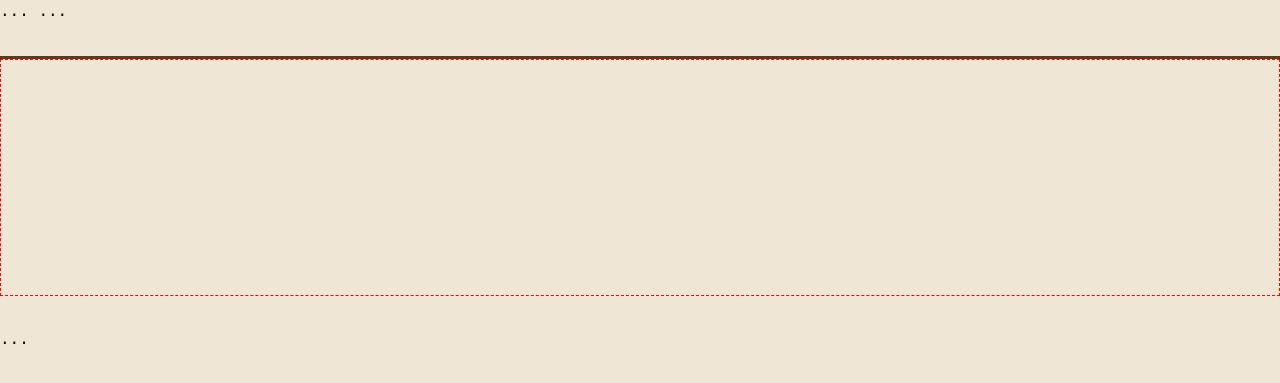
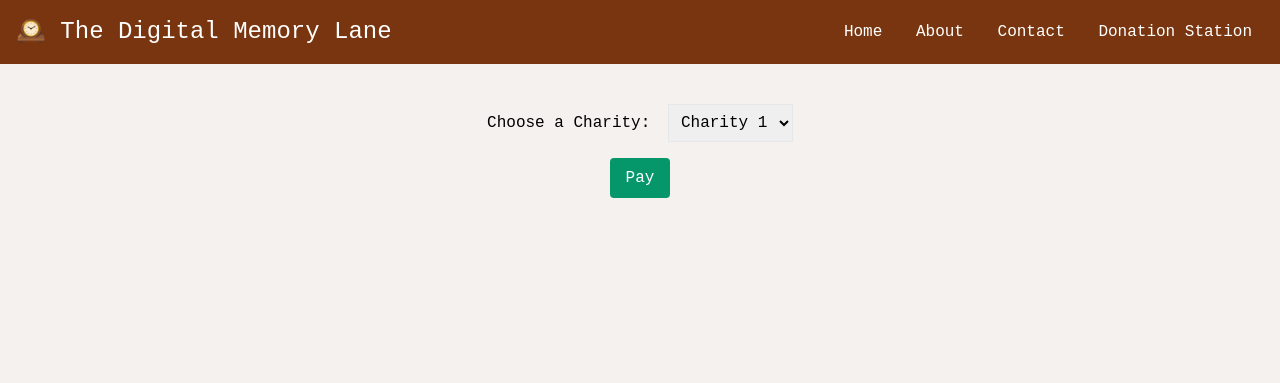
Before and after one commit to 5paresomechange55/TheDigitalMemoryLane, a Flask app: page / in a window 1280 px wide. Shown: the top 383 px of the page. Run offline with Flask 3, Linux system fonts and the light colour scheme; some libraries are stand-ins or nearby versions.

Commit message:
Update index.html

```diff
--- a/templates/index.html
+++ b/templates/index.html
@@ -1,48 +1,76 @@
 <!DOCTYPE html>
 <html lang="en">
 <head>
-  ...
-  <link href="https://cdn.jsdelivr.net/npm/tailwindcss@2.2.19/dist/tailwind.min.css" rel="stylesheet"/>
+  <meta charset="UTF-8" />
+  <meta name="viewport" content="width=device-width, initial-scale=1.0" />
+  <title>The Digital Memory Lane</title>
+  <link href="https://cdn.jsdelivr.net/npm/tailwindcss@2.2.19/dist/tailwind.min.css" rel="stylesheet">
   <style>
-    body { background: #f0e6d6; font-family: 'Courier New', monospace; }
-    nav ul { background: #5c3a1f; }
-    nav a { color: #ffd580; }
-    .timeline-wrapper {
-      overflow-x: scroll;
-      height: 240px;
-      position: relative;
-      border-top: 3px solid #5c3a1f;
-      margin: 2rem 0;
-    }
-    #slotContainer {
-      position: relative;
-      height: 100%;
-      min-width: 600px; /* ensure visible */
-      border: 1px dashed red; /* debug border */
+    body {
+      font-family: 'Courier New', monospace;
+      background-color: #f4f1ee;
     }
     .slot {
-      width: 50px; height: 50px;
-      background: #a67c52;
-      border: 2px solid #5c3a1f;
-      color: white; font-size: 10px;
-      line-height: 50px;
-      position: absolute;
+      width: 50px;
+      height: 50px;
+      background-color: #8b5e3c;
+      margin: 10px;
+      border: 2px solid #4b2e1e;
+      display: flex;
+      align-items: center;
+      justify-content: center;
+      font-size: 10px;
+      color: white;
+      text-align: center;
       cursor: pointer;
-      transition: background-color 0.2s, transform 0.2s;
     }
-    .slot:hover { background: #b68b5f; transform: scale(1.05); }
-    .slot.selected { background: #ffebcd; color: #5c3a1f; }
-    .slot.claimed { background: transparent; border: 1px solid #888; pointer-events: none; }
-    .slot.claimed img { width: 100%; height: 100%; object-fit: cover; }
+    .slot:hover {
+      background-color: #a97450;
+    }
+    .slot.selected {
+      background-color: #c38a5f;
+      border-color: #d4a373;
+    }
+    .timeline-track {
+      height: 5px;
+      background-color: #8b5e3c;
+      margin: 40px 0;
+      width: 100%;
+    }
   </style>
 </head>
-<body>
-  ...
-  <div class="timeline-wrapper">
-    <div id="slotContainer"></div>
-  </div>
-  ...
-  <script src="https://js.stripe.com/v3"></script>
+<body class="text-center">
+  <header class="p-4 text-white bg-yellow-900 flex justify-between items-center">
+    <h1 class="text-2xl">🕰️ The Digital Memory Lane</h1>
+    <nav>
+      <a href="/" class="px-3">Home</a>
+      <a href="/about" class="px-3">About</a>
+      <a href="/contact" class="px-3">Contact</a>
+      <a href="/donation" class="px-3">Donation Station</a>
+    </nav>
+  </header>
+
+  <section class="my-6">
+    <div class="overflow-x-scroll whitespace-nowrap" style="width: 100%;">
+      <div id="timeline-container" class="flex items-center justify-start px-4 relative" style="min-width: 6000px;">
+        <div class="timeline-track absolute left-0 right-0"></div>
+      </div>
+    </div>
+    <div class="mt-4">
+      <label for="charity" class="mr-2">Choose a Charity:</label>
+      <select id="charity" class="p-2 border">
+        <option value="charity1">Charity 1</option>
+        <option value="charity2">Charity 2</option>
+        <option value="charity3">Charity 3</option>
+        <option value="charity4">Charity 4</option>
+      </select>
+    </div>
+    <div class="my-4">
+      <button id="pay-button" class="px-4 py-2 bg-green-600 text-white rounded">Pay</button>
+    </div>
+  </section>
+
+  <script src="https://js.stripe.com/v3/"></script>
   <script src="/static/timeline.js"></script>
 </body>
 </html>
```
